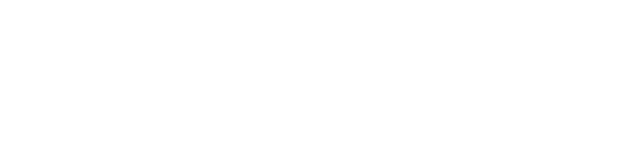
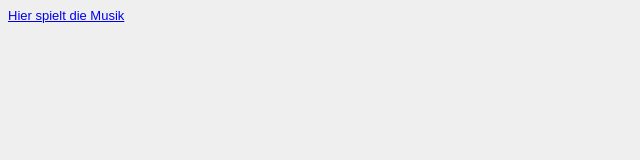
Before and after one commit to LenHu404/gis_SoSe_2020, a plain HTML site: page Steckbrief/steckbrief.htm in a window 1280 px wide. Shown: the whole page, without its empty margins (0-640 px from the left). Drawn offline with Linux system fonts and the light colour scheme.

Commit message:
Update Steckbrief

```diff
--- a/Steckbrief/steckbrief.htm
+++ b/Steckbrief/steckbrief.htm
@@ -7,11 +7,12 @@
 body {
 	font-family: arial;
 	font-size: small;
-	background: #e12ee
+	background: #eeee
 }
 </style>
 </head>
 <body>
 	<!-- Hier die Links zu den gelösten Aufgaben einstellen, aktuelle oben, alte stehen lassen! Format: Aufgabenbezeichnung, Datum -->
+	<a href="https://lenhu404.github.io/gis_SoSe_2020/Steckbrief/Aufgabe_04.22.html">Hier spielt die Musik</a>
 </body>
 </html>
```
